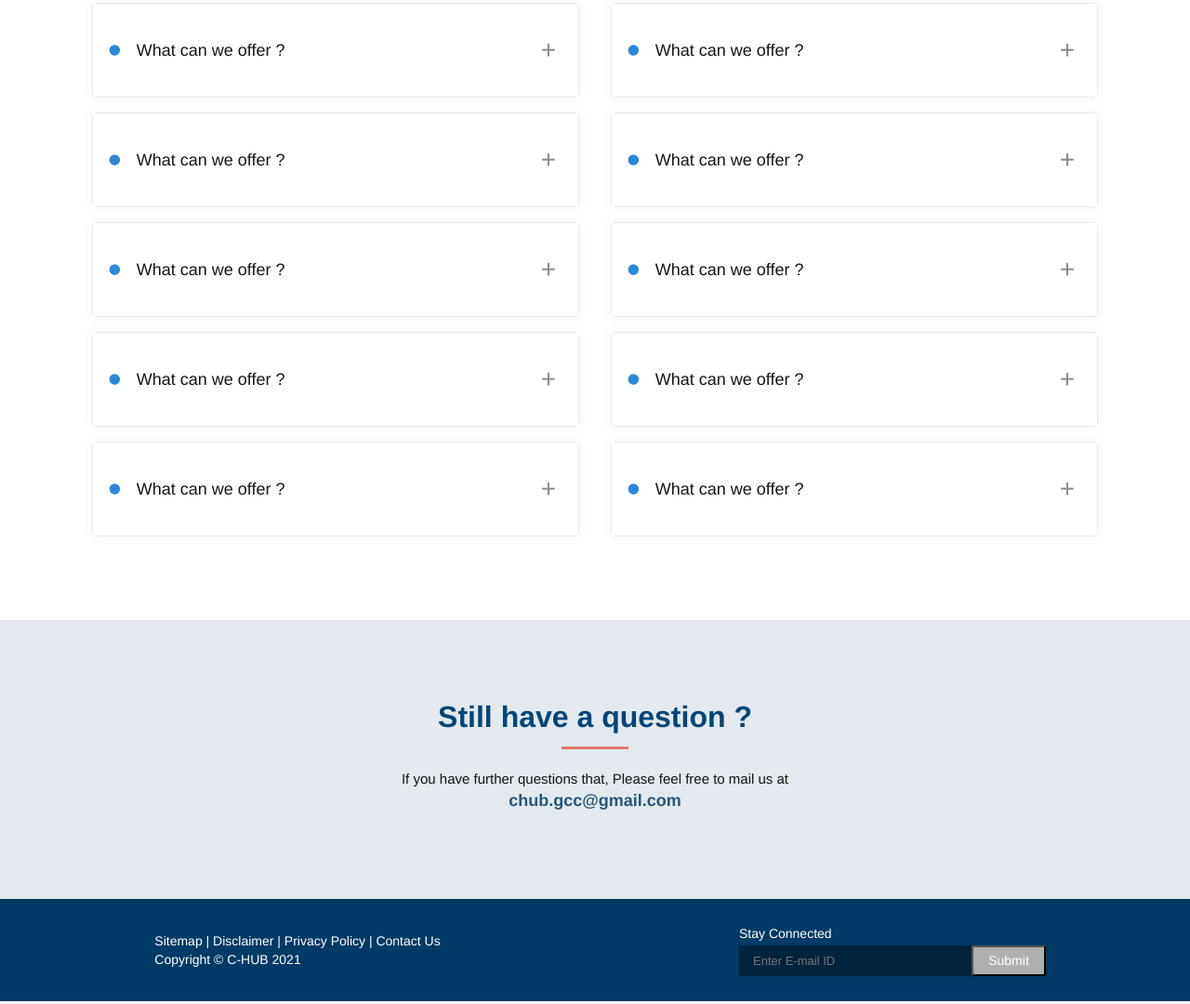
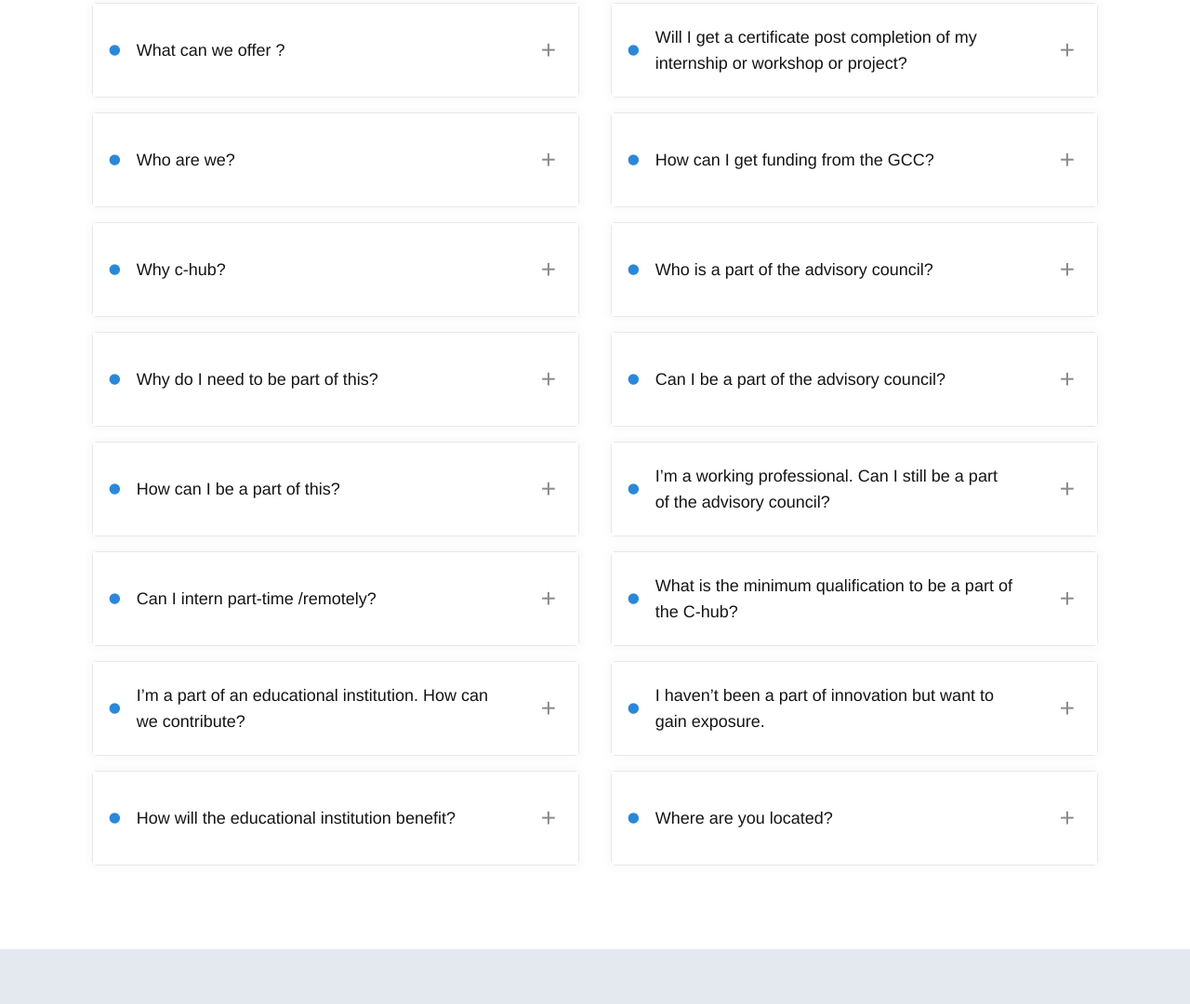
Before and after one commit to rakeshchandrasekaran/gcc.github.io, a plain HTML site: page faq.html in a window 1280 px wide. Shown: the part 719-1799 px from the top of the page at 93% size. Drawn offline with nearby package versions, Linux system fonts and the light colour scheme.

```diff
--- a/faq.html
+++ b/faq.html
@@ -848,116 +848,120 @@ let faqSplit1QuestionsAndAnswers = [
         readMore: 'google.com'
     },
     {
-        question: 'What can we offer ?' ,
-        answer: 'Chennai Innovation Hub offers various opportunities like',
+        question: 'Who are we?' ,
+        // answer: 'Chennai Innovation Hub offers various opportunities like',
         answerPoints: [
-            'Platform to pitch and mentor your idea.',
-            'Enable real time data sharing.',
-            'Provide existing society to work and implement the project.',
-            'Partnerships and outreach for ecosystem enablement.',
-            'Capacity enhancement and knowledge services.',
-            'Change management and thought leadership.',
-            'Advisory on innovation specialisation & responsive regulation for different verticals.',
-            'City will act as a living laboratory to build POC.'
+            'We are innovation enablers, accelerators for new ideas/start-ups and enhance incubation who are focussed to solve real world problems through a holistic cross disciplinary approach.'
         ],
     },
     {
-        question: 'What can we offer ?' ,
-        answer: 'Chennai Innovation Hub offers various opportunities like',
+        question: 'Why c-hub?' ,
+        // answer: 'Chennai Innovation Hub offers various opportunities like',
         answerPoints: [
-            'Platform to pitch and mentor your idea.',
-            'Enable real time data sharing.',
-            'Provide existing society to work and implement the project.',
-            'Partnerships and outreach for ecosystem enablement.',
-            'Capacity enhancement and knowledge services.',
-            'Change management and thought leadership.',
-            'Advisory on innovation specialisation & responsive regulation for different verticals.',
-            'City will act as a living laboratory to build POC.'
+            'As a part of the greater chennai corporation we have access to the real time data. If the project aligns with the corporation, it can even absorb it to make it a chennai corporation entity. Our council of advisory bodies consists of world leaders in every field. We support and collaborate and aid any individual determined to solve a societal problem to ensure a win-win situation. We provide a networking platform to pitch. Also, C-Hub can build & test proof of concept and connect you with potential incubators and investors.'
         ],
     },
     {
-        question: 'What can we offer ?' ,
-        answer: 'Chennai Innovation Hub offers various opportunities like',
+        question: 'Why do I need to be part of this?' ,
+        // answer: 'Chennai Innovation Hub offers various opportunities like',
         answerPoints: [
-            'Platform to pitch and mentor your idea.',
-            'Enable real time data sharing.',
-            'Provide existing society to work and implement the project.',
-            'Partnerships and outreach for ecosystem enablement.',
-            'Capacity enhancement and knowledge services.',
-            'Change management and thought leadership.',
-            'Advisory on innovation specialisation & responsive regulation for different verticals.',
-            'City will act as a living laboratory to build POC.'
+            'Being part of the c-hub enables you to deal with problems at the grassroot level. Besides, it helps you to make a difference in society with infrastructure, dataset, office access.'
         ],
     },
     {
-        question: 'What can we offer ?' ,
-        answer: 'Chennai Innovation Hub offers various  like',
+        question: 'How can I be a part of this?' ,
+        // answer: 'Chennai Innovation Hub offers various  like',
+        answer:'As a student you can be an intern at the C-Hub. If you’re a PhD scholar working in solving the corporation problem to impact people, you can collaborate with GCC to get access and data for accurate analysis. As a startup founder, C-hub provides a platform to pilot your project, build PoC and connect you with potential incubators and investors. As a subject matter expert, you can work hand in hand with dignitaries as a pillar of support to the corporation to solve and achieve sustainable development goals.'
     },
+    {
+        question: 'Can I intern part-time /remotely?',
+        answer:'No, this is not in place yet.',
+    },
+    {
+        question: 'I’m a part of an educational institution. How can we contribute?',
+        answer:'We are open to collaboration with young minds. Please mail us at chub.gcc@gmail.com to know more.',
+    },
+    {
+        question:'How will the educational institution benefit?',
+        answer:'We will sign a MoU with the institutions that may lead to future collaborations and research works.',
+    }
 ];
 
 let faqSplit2QuestionsAndAnswers = [
     {
-        question: 'What can we offer ?' ,
-        answer: 'Chennai Innovation Hub offers various opportunities like',
-        answerPoints: [
-            'Platform to pitch and mentor your idea.',
-            'Enable real time data sharing.',
-            'Provide existing society to work and implement the project.',
-            'Partnerships and outreach for ecosystem enablement.',
-            'Capacity enhancement and knowledge services.',
-            'Change management and thought leadership.',
-            'Advisory on innovation specialisation & responsive regulation for different verticals.',
-            'City will act as a living laboratory to build POC.'
-        ],
+        question: 'Will I get a certificate post completion of my internship or workshop or project?' ,
+        answer: 'Yes, you definitely would get a certificate.',
+        // answerPoints: [
+        //     'Platform to pitch and mentor your idea.',
+        //     'Enable real time data sharing.',
+        //     'Provide existing society to work and implement the project.',
+        //     'Partnerships and outreach for ecosystem enablement.',
+        //     'Capacity enhancement and knowledge services.',
+        //     'Change management and thought leadership.',
+        //     'Advisory on innovation specialisation & responsive regulation for different verticals.',
+        //     'City will act as a living laboratory to build POC.'
+        // ],
     },
     {
-        question: 'What can we offer ?' ,
-        answer: 'Chennai Innovation Hub offers various opportunities like',
-        answerPoints: [
-            'Platform to pitch and mentor your idea.',
-            'Enable real time data sharing.',
-            'Provide existing society to work and implement the project.',
-            'Partnerships and outreach for ecosystem enablement.',
-            'Capacity enhancement and knowledge services.',
-            'Change management and thought leadership.',
-            'Advisory on innovation specialisation & responsive regulation for different verticals.',
-            'City will act as a living laboratory to build POC.'
-        ],
+        question: 'How can I get funding from the GCC?' ,
+        answer: 'Funding is decided on a case by case basis at the discretion of the GCC and advisory council. If the student or professional is working on problems that the corporation is focussing on, the GCC will consider funding and collaboration. Please mail chub.gcc@gmail.com for further details.',
+        // answerPoints: [
+        //     'Platform to pitch and mentor your idea.',
+        //     'Enable real time data sharing.',
+        //     'Provide existing society to work and implement the project.',
+        //     'Partnerships and outreach for ecosystem enablement.',
+        //     'Capacity enhancement and knowledge services.',
+        //     'Change management and thought leadership.',
+        //     'Advisory on innovation specialisation & responsive regulation for different verticals.',
+        //     'City will act as a living laboratory to build POC.'
+        // ],
     },
     {
-        question: 'What can we offer ?' ,
-        answer: 'Chennai Innovation Hub offers various opportunities like',
-        answerPoints: [
-            'Platform to pitch and mentor your idea.',
-            'Enable real time data sharing.',
-            'Provide existing society to work and implement the project.',
-            'Partnerships and outreach for ecosystem enablement.',
-            'Capacity enhancement and knowledge services.',
-            'Change management and thought leadership.',
-            'Advisory on innovation specialisation & responsive regulation for different verticals.',
-            'City will act as a living laboratory to build POC.'
-        ],
+        question: 'Who is a part of the advisory council?' ,
+        answer: 'Advisory council consists of professionals and experts from various fields. For eg the technical advisory council consists of market leaders of subject matter expert from the technology space who would carry decades of experience.',
+        // answerPoints: [
+        //     'Platform to pitch and mentor your idea.',
+        //     'Enable real time data sharing.',
+        //     'Provide existing society to work and implement the project.',
+        //     'Partnerships and outreach for ecosystem enablement.',
+        //     'Capacity enhancement and knowledge services.',
+        //     'Change management and thought leadership.',
+        //     'Advisory on innovation specialisation & responsive regulation for different verticals.',
+        //     'City will act as a living laboratory to build POC.'
+        // ],
     },
     {
-        question: 'What can we offer ?' ,
-        answer: 'Chennai Innovation Hub offers various opportunities like',
-        answerPoints: [
-            'Platform to pitch and mentor your idea.',
-            'Enable real time data sharing.',
-            'Provide existing society to work and implement the project.',
-            'Partnerships and outreach for ecosystem enablement.',
-            'Capacity enhancement and knowledge services.',
-            'Change management and thought leadership.',
-            'Advisory on innovation specialisation & responsive regulation for different verticals.',
-            'City will act as a living laboratory to build POC.'
-        ],
+        question: 'Can I be a part of the advisory council?' ,
+        answer: 'Yes. We request you to send your resume and an interest statement (500 words max) on why you should be selected to chub.gcc@gmail.com. It will be carefully reviewed by our expert committee before intimating you about the decision. The council is on pro bono basis.',
+        // answerPoints: [
+        //     'Platform to pitch and mentor your idea.',
+        //     'Enable real time data sharing.',
+        //     'Provide existing society to work and implement the project.',
+        //     'Partnerships and outreach for ecosystem enablement.',
+        //     'Capacity enhancement and knowledge services.',
+        //     'Change management and thought leadership.',
+        //     'Advisory on innovation specialisation & responsive regulation for different verticals.',
+        //     'City will act as a living laboratory to build POC.'
+        // ],
         readMore: 'google.com'
 
     },
     {
-        question: 'What can we offer ?' ,
-        answer: 'Chennai Innovation Hub offers various  like',
+        question: 'I’m a working professional. Can I still be a part of the advisory council?' ,
+        answer: 'Yes you can. In fact, we require 3hours per month of your time and expertise for our projects on a pro bono basis.',
     },
+    {
+        question:'What is the minimum qualification to be a part of the C-hub?',
+        answer:'There is absolutely no minimum qualification. Are you someone who looks to challenge the status quo? If yes, we need you.',
+    },
+    {
+        question:'I haven’t been a part of innovation but want to gain exposure.',
+        answer:'We are a group of like minded individuals from different verticals looking to redefine the world. You can be a part of the workshops, events, hackathons and career fairs. For further information mail us chub.gcc@gmail.com.',
+    },
+    {
+        question:'Where are you located?',
+        answer:'We are located on the second floor of Ripon Building, Greater Chennai Corporation.',
+    }
 ];
 
 let faqSplit1Content = '';
```
Also changed, not shown: about_us.html (+12 -38 lines), projects.html (+50 -1 lines), asserts/images/projects/projects_card1.png (added), asserts/images/projects/projects_card2.png (added).
